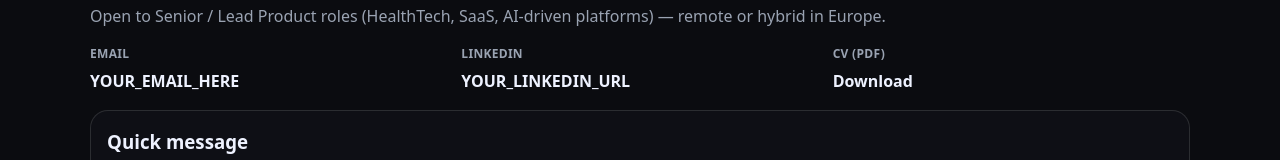
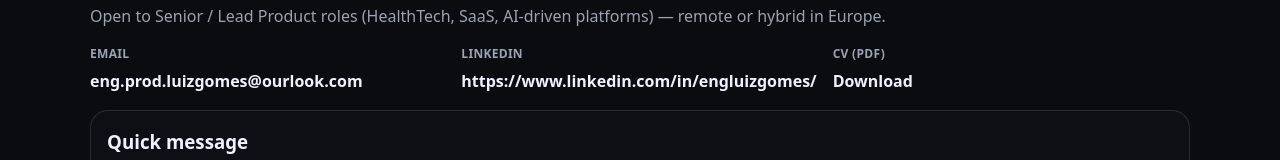
Before and after one commit to engluizgomes/luizgomes.github.io, a plain HTML site: page index.html in a window 1280 px wide. Shown: the part 3880-4040 px from the top of the page. Drawn offline with Linux system fonts and the light colour scheme.

Commit message:
Update index.html

```diff
--- a/index.html
+++ b/index.html
@@ -92,8 +92,8 @@
 
             <div class="card__actions">
               <!-- Troque os links abaixo pelos seus reais -->
-              <a class="btn btn--small btn--secondary" href="#" target="_blank" rel="noreferrer">LinkedIn</a>
-              <a class="btn btn--small btn--secondary" href="#" target="_blank" rel="noreferrer">CV (PDF)</a>
+              <a class="btn btn--small btn--secondary" href="https://www.linkedin.com/in/engluizgomes/" target="_blank" rel="noreferrer">LinkedIn</a>
+              <a class="btn btn--small btn--secondary" href="cv-luiz-gomes.pdf" target="_blank" rel="noreferrer">CV (PDF)</a>
             </div>
           </div>
         </aside>
@@ -339,11 +339,11 @@
           <div class="contactRow">
             <div>
               <p class="label">Email</p>
-              <p class="value"><a href="mailto:YOUR_EMAIL_HERE">YOUR_EMAIL_HERE</a></p>
+              <p class="value"><a href="mailto:eng.prod.luizgomes@ourlook.com">eng.prod.luizgomes@ourlook.com</a></p>
             </div>
             <div>
               <p class="label">LinkedIn</p>
-              <p class="value"><a href="YOUR_LINKEDIN_URL" target="_blank" rel="noreferrer">YOUR_LINKEDIN_URL</a></p>
+              <p class="value"><a href="https://www.linkedin.com/in/engluizgomes/" target="_blank" rel="noreferrer">https://www.linkedin.com/in/engluizgomes/</a></p>
             </div>
             <div>
               <p class="label">CV (PDF)</p>
```
